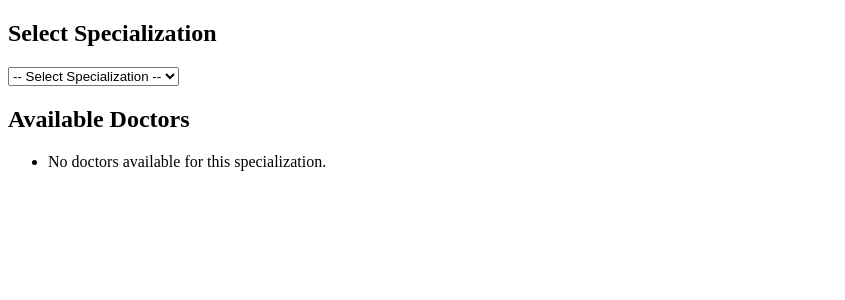
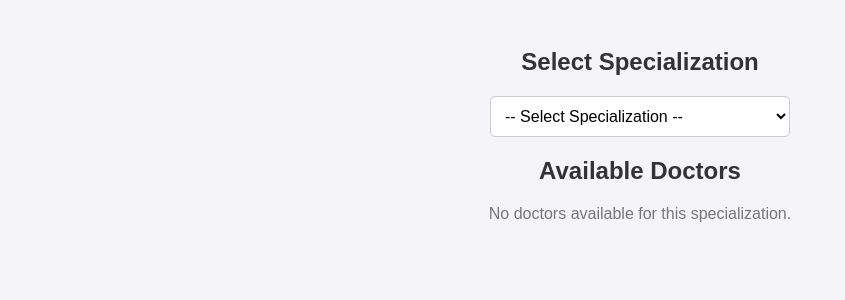
Before and after one commit to SheCares-SE/SheCares, a Django app: page /recommend-doctor/ in a window 1280 px wide. Shown: the top 300 px of the page, without its empty margins (0-845 px from the left). Run offline with Django 4.2, Linux system fonts and the light colour scheme; tables that the repository leaves empty hold one stand-in row (values such as "Sample post").

Commit message:
recommendation sql

```diff
--- a/SC/urls.py
+++ b/SC/urls.py
@@ -21,6 +21,7 @@
     path('admin/', admin.site.urls),
     path("",include("accounts.urls")),
     path("",include("patient.urls")),
-    path("",include("gync.urls")),
+    #path("",include("gync.urls")),
+    path("gync/", include("gync.urls", namespace="gync")),
 
 ]
--- a/accounts/templates/accounts/recommend_doctor.html
+++ b/accounts/templates/accounts/recommend_doctor.html
@@ -20,66 +20,66 @@
     </form>
 
     <h2>Available Doctors</h2>
+{% if doctors %}
     <ul>
         {% for doctor in doctors %}
-            <li>
-                <strong>{{ doctor.user.username }}</strong> - {{ doctor.specialization }} <br>
-                Registration No: {{ doctor.registration_number }}
-            </li>
-        {% empty %}
-            <li>No doctors available for this specialization.</li>
+            <li>Dr. {{ doctor.0 }} (Registration No: {{ doctor.1 }}, Specialization: {{ doctor.2 }})</li>
         {% endfor %}
     </ul>
-    <h2>Select Specialization</h2>
-<select id="specializationDropdown" name="specialization" onchange="fetchDoctors()">
-    <option value="">-- Select Specialization --</option>
-</select>
-
-<h2>Available Doctors</h2>
-<ul id="doctorList">
-    <li>Select a specialization to view doctors.</li>
-</ul>
-
-<script>
-    document.addEventListener("DOMContentLoaded", function () {
-        fetch('/api/specializations/')
-            .then(response => response.json())
-            .then(data => {
-                const dropdown = document.getElementById("specializationDropdown");
-                dropdown.innerHTML = '<option value="">-- Select Specialization --</option>';
-
-                data.specializations.forEach(spec => {
-                    let formattedSpec = spec.charAt(0).toUpperCase() + spec.slice(1);
-                    let option = new Option(formattedSpec, spec);
-                    dropdown.appendChild(option);
-                });
-            });
-    });
-
-    function fetchDoctors() {
-        const selectedSpecialization = document.getElementById("specializationDropdown").value;
-        if (!selectedSpecialization) return;
-
-        fetch(`/recommend-doctor/?specialization=${selectedSpecialization}`)
-            .then(response => response.text())
-            .then(html => {
-                document.getElementById("doctorList").innerHTML = html;
-            });
-    }
-</script>
-
+{% else %}
+    <p>No doctors available for this specialization.</p>
+{% endif %}
 
 </body>
 </html> -->
+
 <!DOCTYPE html>
 <html lang="en">
 <head>
     <meta charset="UTF-8">
     <meta name="viewport" content="width=device-width, initial-scale=1.0">
     <title>Find a Doctor</title>
+    <style>
+        body {
+            font-family: Arial, sans-serif;
+            background-color: #f4f4f9;
+            text-align: center;
+            padding: 20px;
+        }
+        h2 {
+            color: #333;
+        }
+        form {
+            margin: 20px auto;
+            width: 300px;
+        }
+        select {
+            width: 100%;
+            padding: 10px;
+            font-size: 16px;
+            border: 1px solid #ccc;
+            border-radius: 5px;
+            background: white;
+        }
+        ul {
+            list-style: none;
+            padding: 0;
+        }
+        li {
+            background: #fff;
+            margin: 10px auto;
+            padding: 15px;
+            border-radius: 8px;
+            box-shadow: 0 2px 5px rgba(0, 0, 0, 0.1);
+            max-width: 400px;
+            text-align: left;
+        }
+        p {
+            color: #777;
+        }
+    </style>
 </head>
 <body>
-
     <h2>Select Specialization</h2>
     <form method="GET">
         <select name="specialization" onchange="this.form.submit()">
@@ -93,16 +93,18 @@
     </form>
 
     <h2>Available Doctors</h2>
+    {% if doctors %}
         <ul>
             {% for doctor in doctors %}
                 <li>
-                <strong>{{ doctor.user.username }}</strong> - {{ doctor.specialization }} <br>
-                Registration No: {{ doctor.registration_number }}
+                    <strong>Dr. {{ doctor.0 }}</strong><br>
+                    <small>Registration No: {{ doctor.1 }}</small><br>
+                    <small>Specialization: {{ doctor.2 }}</small>
                 </li>
-        {% empty %}
-            <li>No doctors available for this specialization.</li>
             {% endfor %}
         </ul>
-
+    {% else %}
+        <p>No doctors available for this specialization.</p>
+    {% endif %}
 </body>
 </html>
--- a/accounts/urls.py
+++ b/accounts/urls.py
@@ -7,7 +7,7 @@
 from . import views
 
 urlpatterns = [
-    path("gync/", include("gync.urls", namespace="gync")),
+    #path("gync/", include("gync.urls", namespace="gync")),
     path('doctor-dashboard/', doctor_dashboard, name='doctor_dashboard'),
     path('patient-dashboard/', patient_dashboard, name='patient_dashboard'),
     path('profile/', views.profile_view, name='profile'),
--- a/accounts/views.py
+++ b/accounts/views.py
@@ -85,16 +85,45 @@
     return render(request, 'accounts/select_role.html', {'form': form})
 
 #priyanka
+# def recommend_doctor_view(request):
+#     """Fetch specializations and doctors based on selection"""
+#     # Get distinct specializations from the database
+#     specializations = DoctorProfile.objects.values_list('specialization', flat=True).distinct()
+
+#     # Get selected specialization from user input
+#     selected_specialization = request.GET.get('specialization', '')
+
+#     # Fetch doctors based on the selected specialization
+#     doctors = DoctorProfile.objects.filter(specialization=selected_specialization) if selected_specialization else []
+
+#     return render(request, 'accounts/recommend_doctor.html', {
+#         'specializations': specializations,
+#         'doctors': doctors,
+#         'selected_specialization': selected_specialization
+#     })
+
 def recommend_doctor_view(request):
-    """Fetch specializations and doctors based on selection"""
-    # Get distinct specializations from the database
-    specializations = DoctorProfile.objects.values_list('specialization', flat=True).distinct()
+    """Fetch specializations and doctors based on selection using raw MySQL queries"""
 
-    # Get selected specialization from user input
-    selected_specialization = request.GET.get('specialization', '')
+    with connection.cursor() as cursor:
+        # Get distinct specializations from the database
+        cursor.execute("SELECT DISTINCT specialization FROM doctor_table")
+        specializations = [row[0] for row in cursor.fetchall()]
 
-    # Fetch doctors based on the selected specialization
-    doctors = DoctorProfile.objects.filter(specialization=selected_specialization) if selected_specialization else []
+        # Get selected specialization from user input
+        selected_specialization = request.GET.get('specialization', '').lower()
+
+        # Fetch doctors based on the selected specialization
+        doctors = []
+        if selected_specialization:
+            cursor.execute("""
+                SELECT accounts_user.username, doctor_table.registration_number, doctor_table.specialization
+                FROM doctor_table
+                JOIN accounts_user ON doctor_table.user_id = accounts_user.id
+                WHERE doctor_table.specialization = LOWER(%s)
+            """, [selected_specialization])
+
+            doctors = cursor.fetchall()  # Returns list of tuples (username, registration_number, specialization)
 
     return render(request, 'accounts/recommend_doctor.html', {
         'specializations': specializations,
--- a/manage.py
+++ b/manage.py
@@ -24,3 +24,8 @@
 #http://127.0.0.1:8000/select-role/
 #http://127.0.0.1:8000/recommend-doctor/
 #http://127.0.0.1:8000/book_appointment/
+
+# use defaultdb;
+# SET SQL_SAFE_UPDATES = 0;
+# UPDATE doctor_table SET specialization = LOWER(specialization);
+# SET SQL_SAFE_UPDATES = 1;
```
Also changed, not shown: 1 other file. Lines whose indentation alone changed are shown as unchanged.
